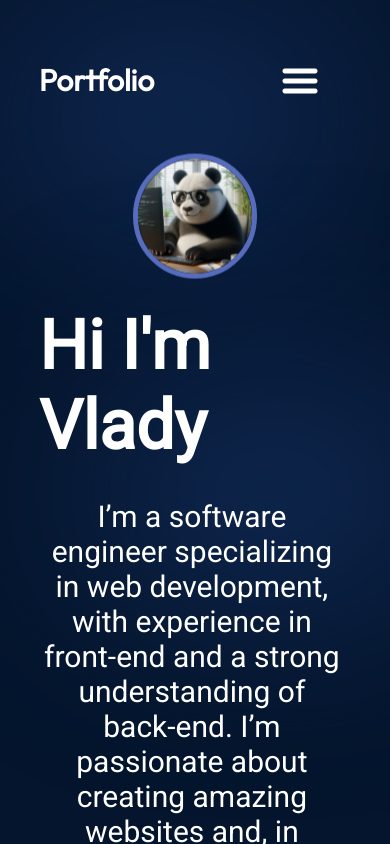
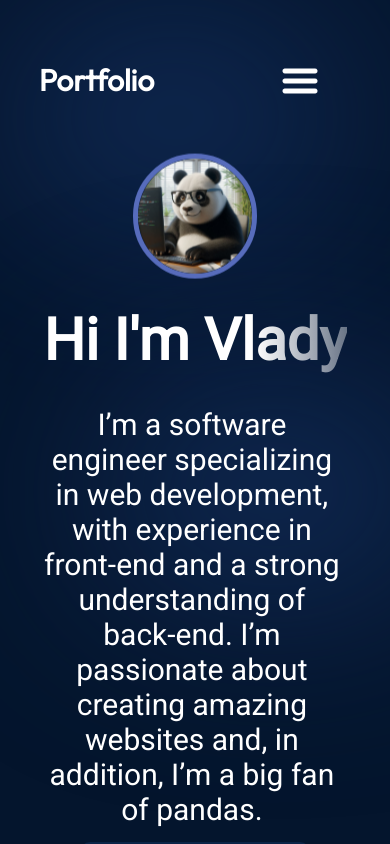
Before and after one commit to vladimirro24/portfolio, a React (Vite) app: page / in a window 390 px wide. Shown: the top 844 px of the page. Built offline with nearby package versions, Linux system fonts and the light colour scheme.

Commit message:
title bug again x9999

```diff
--- a/src/components/Hero/Hero.module.css
+++ b/src/components/Hero/Hero.module.css
@@ -132,7 +132,7 @@
     }
 
     .title {
-        font-size: 68px;
+        font-size: 58px;
         margin-bottom: 33px;
         margin-top: 33px;
     }
```
